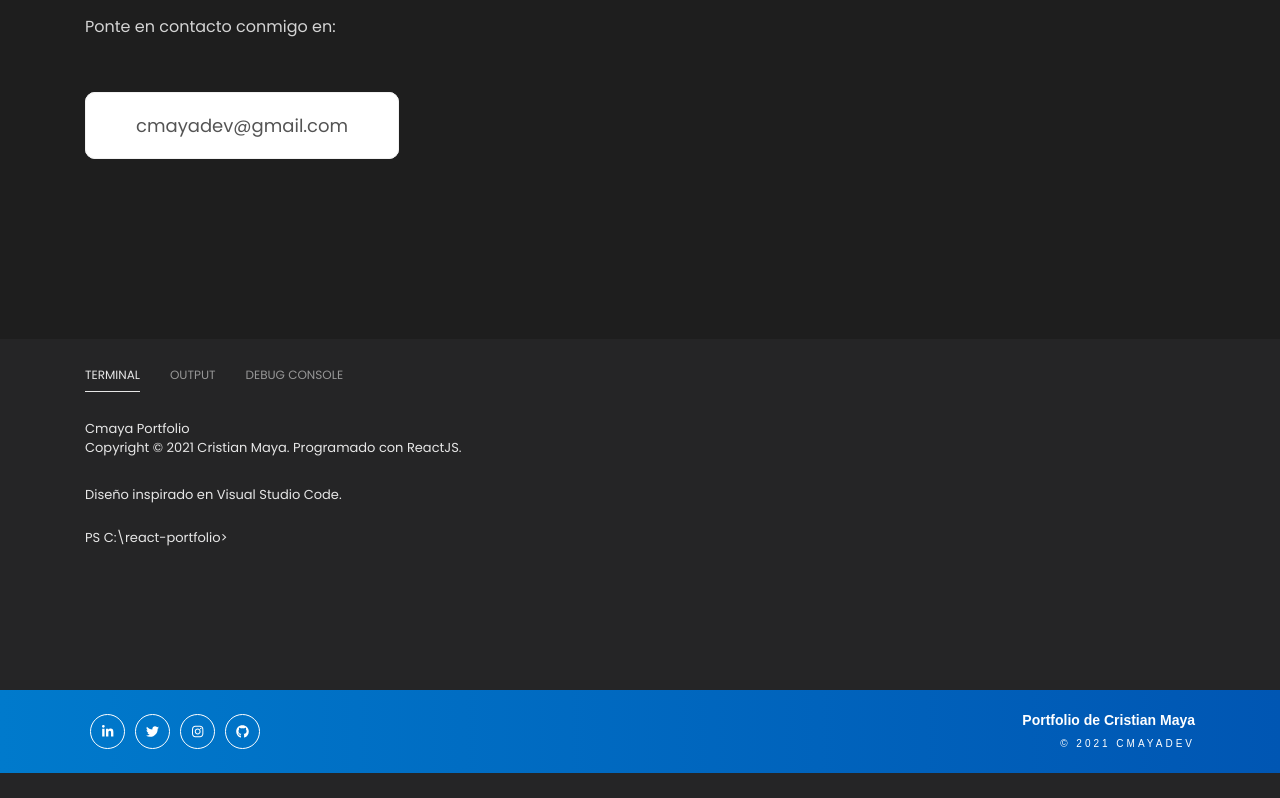
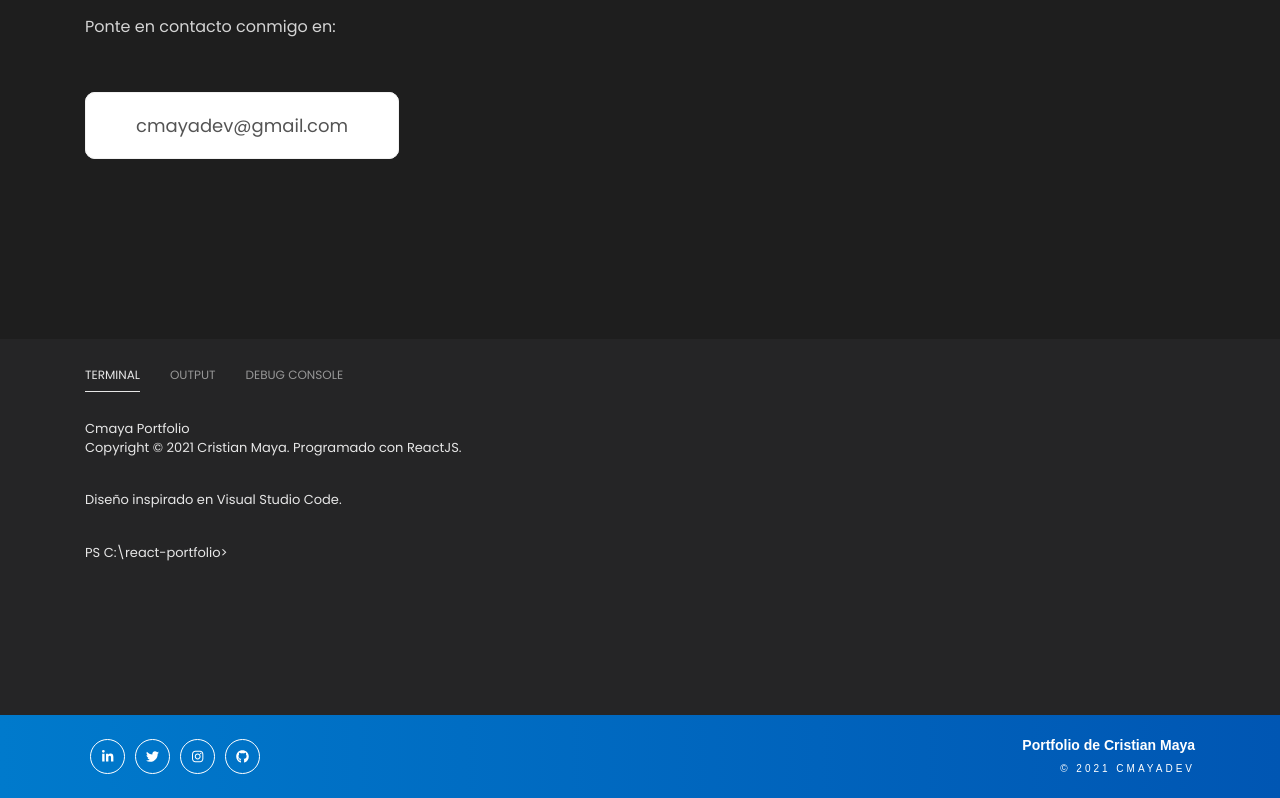
Before and after one commit to cmayadev/react-portfolio, a React (Create React App) app: page / in a window 1280 px wide. Shown: the part 4432-5230 px from the top of the page. Before the commit the page ends 5205 px from the top, so only its background shows below. Built offline with nearby package versions, Linux system fonts and the light colour scheme.

Commit message:
styles fixes 2

```diff
--- a/src/App.css
+++ b/src/App.css
@@ -136,7 +136,7 @@ p {
     position: fixed;
     z-index: 10;
     width: 100%;
-    top: 42px;
+    top: 50px;
     left: 0;
 }
 
--- a/src/components/Terminal.css
+++ b/src/components/Terminal.css
@@ -20,7 +20,7 @@
 }
 
 .terminal-content div {
-    margin-bottom: 25px;
+    margin-bottom: 30px;
 }
 
 .terminal-content span, p {
@@ -30,7 +30,7 @@
 }
 
 .terminal-content p {
-    margin-bottom: 20px;
+    margin-bottom: 30px;
 }
 
 @media (max-width: 767px) {
```
